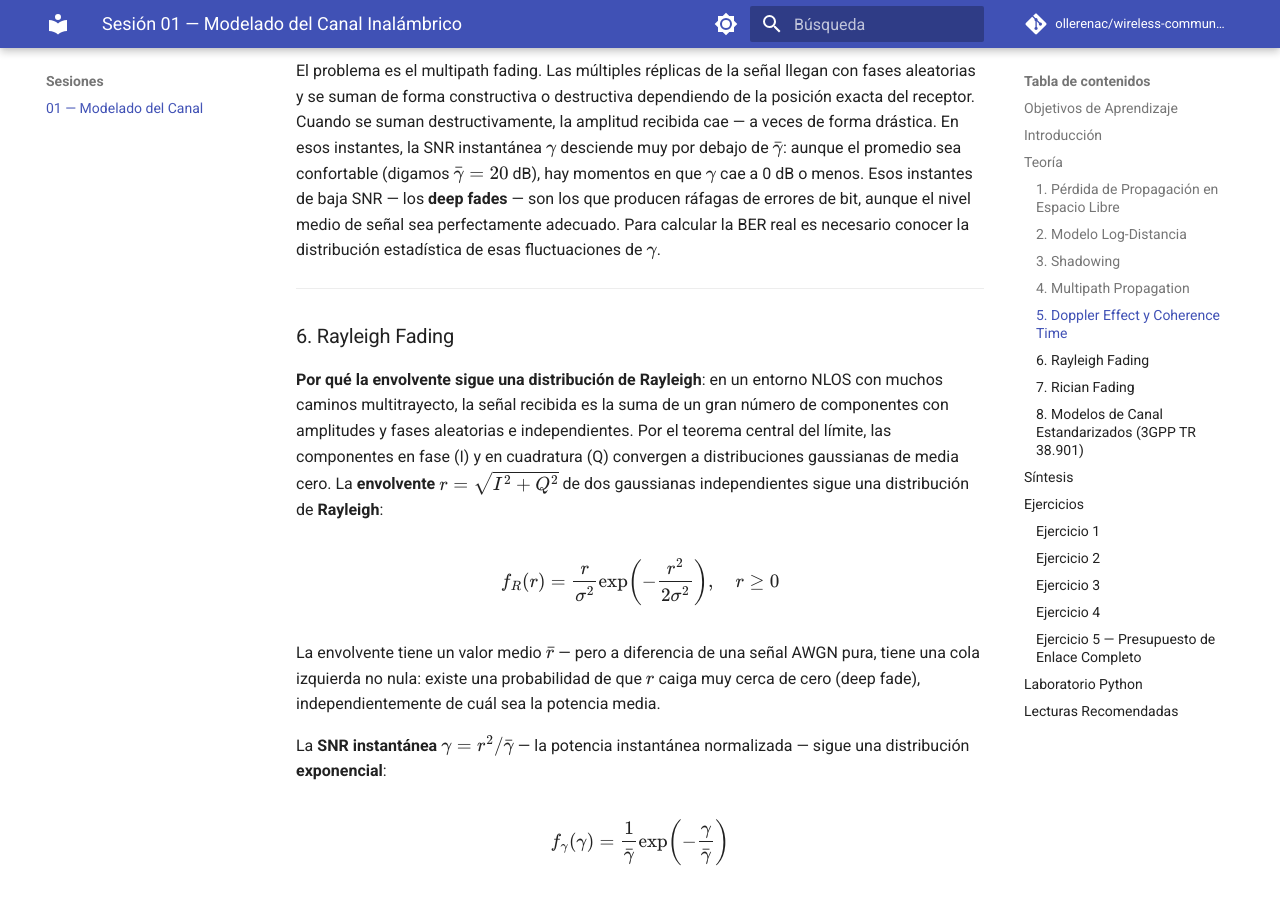
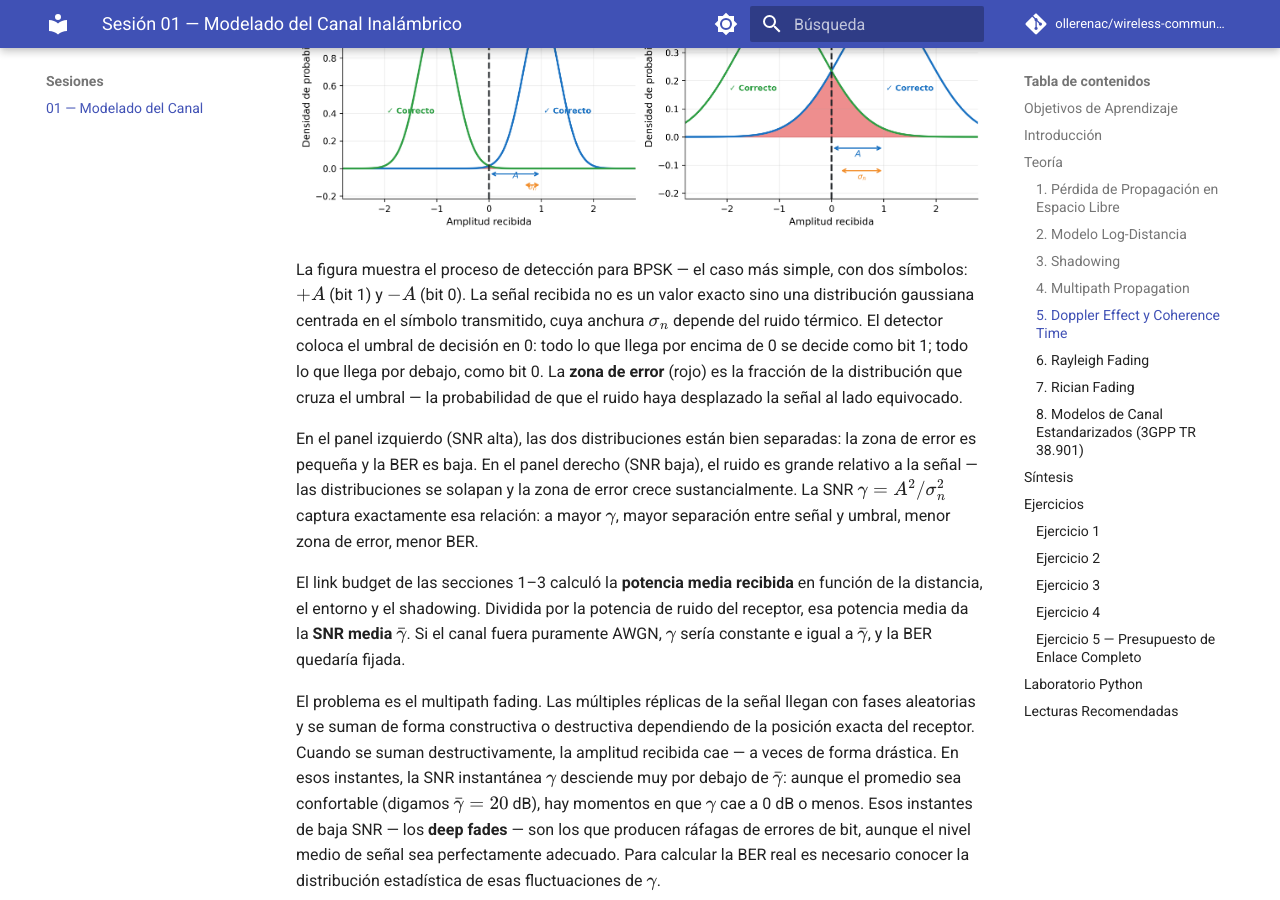
Before and after one commit to ollerenac/wireless-communication-systems, an MkDocs documentation site: the page built from docs/sessions/01-channel-modeling/index.md, in a window 1280 px wide and 900 px high, scrolled down 11360 px. Built offline with MkDocs 1.6.1 and Material for MkDocs 9.7.7, drawn with Linux system fonts in a browser that asks for light colours; comment, search, counter and statistics services are not loaded.

Commit message:
session 01: add BPSK decision threshold figure to explain SNR and BER
Add snr-ber-decision.png: two panels showing BPSK symbol distributions,
decision threshold at 0, and error region (red) for high vs low SNR.
Insert after SNR/BER definition paragraph with guided reading explaining
γ = A²/σ_n², error region as BER, and why higher SNR shrinks errors.

Co-Authored-By: Claude Sonnet 4.6 <noreply@anthropic.com>

```diff
--- a/docs/sessions/01-channel-modeling/index.md
+++ b/docs/sessions/01-channel-modeling/index.md
@@ -213,6 +213,12 @@ Los cuatro parámetros de la tabla caracterizan la **estructura** del canal —
 Para conectar con lo que viene, es útil recordar qué determina si un bit se recibe correctamente.
 
 En el receptor, la señal llega mezclada con **ruido térmico** — una perturbación aleatoria e inevitable generada en los circuitos electrónicos. El detector compara la señal recibida con un umbral: si la señal está suficientemente por encima del ruido, el bit se decodifica correctamente; si el ruido la empuja al otro lado del umbral, se produce un error. La relación entre la potencia de la señal y la potencia del ruido es la **SNR** (*Signal-to-Noise Ratio*) $\gamma$. Cuanto mayor es $\gamma$, más separada está la señal del umbral de decisión y menor es la probabilidad de error — la **BER** (*Bit Error Rate*).
+
+![SNR y BER: umbral de decisión en BPSK](figures/snr-ber-decision.png)
+
+La figura muestra el proceso de detección para BPSK — el caso más simple, con dos símbolos: $+A$ (bit 1) y $-A$ (bit 0). La señal recibida no es un valor exacto sino una distribución gaussiana centrada en el símbolo transmitido, cuya anchura $\sigma_n$ depende del ruido térmico. El detector coloca el umbral de decisión en 0: todo lo que llega por encima de 0 se decide como bit 1; todo lo que llega por debajo, como bit 0. La **zona de error** (rojo) es la fracción de la distribución que cruza el umbral — la probabilidad de que el ruido haya desplazado la señal al lado equivocado.
+
+En el panel izquierdo (SNR alta), las dos distribuciones están bien separadas: la zona de error es pequeña y la BER es baja. En el panel derecho (SNR baja), el ruido es grande relativo a la señal — las distribuciones se solapan y la zona de error crece sustancialmente. La SNR $\gamma = A^2/\sigma_n^2$ captura exactamente esa relación: a mayor $\gamma$, mayor separación entre señal y umbral, menor zona de error, menor BER.
 
 El link budget de las secciones 1–3 calculó la **potencia media recibida** en función de la distancia, el entorno y el shadowing. Dividida por la potencia de ruido del receptor, esa potencia media da la **SNR media** $\bar{\gamma}$. Si el canal fuera puramente AWGN, $\gamma$ sería constante e igual a $\bar{\gamma}$, y la BER quedaría fijada.
 
```
Also changed, not shown: docs/sessions/01-channel-modeling/figures/snr-ber-decision.png (added).
